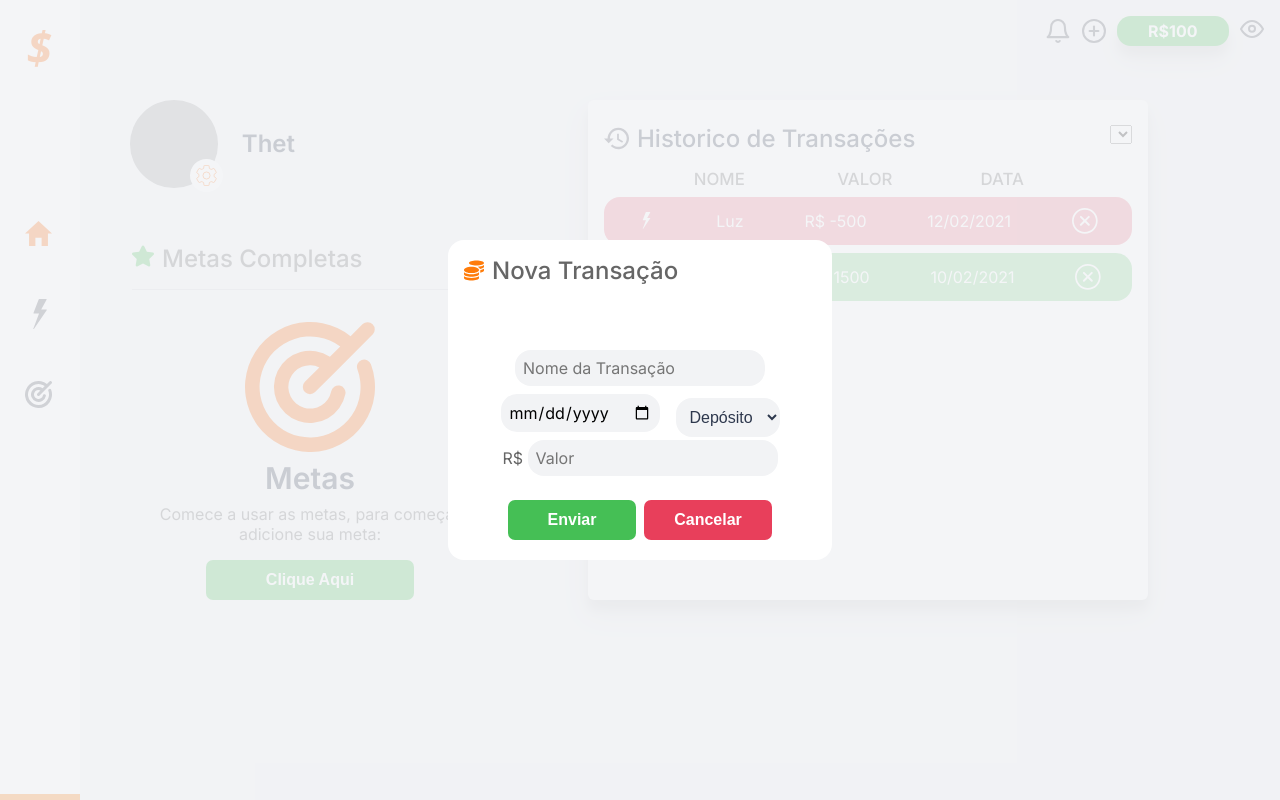
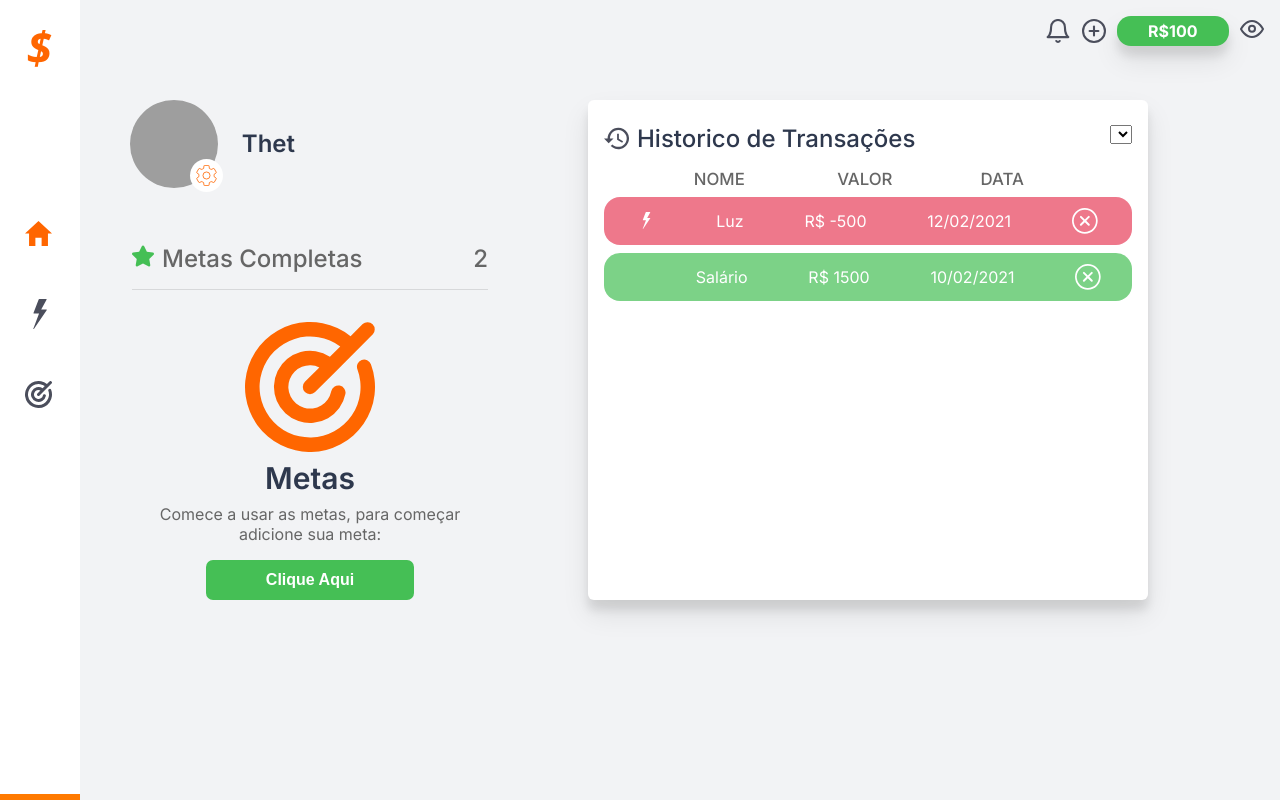
Before and after one commit to Ellathet/Cash, a Next.js app: page / in a window 1280 px wide. Built offline with nearby package versions, Linux system fonts and the light colour scheme; grey boxes are pictures that could not be loaded.

Commit message:
Add Modal for add transactions

```diff
--- a/package.json
+++ b/package.json
@@ -11,13 +11,16 @@
     "@types/node": "^14.14.31",
     "@types/react": "^17.0.2",
     "@types/react-dom": "^17.0.1",
+    "mongodb": "^3.6.4",
     "next": "10.0.7",
     "react": "17.0.1",
     "react-dom": "17.0.1",
     "react-select": "^4.1.0",
+    "sass": "^1.32.8",
     "typescript": "^4.2.2"
   },
   "devDependencies": {
+    "@types/mongodb": "^3.6.8",
     "@types/react-select": "^4.0.13"
   }
 }
--- a/src/components/AddModal.tsx
+++ b/src/components/AddModal.tsx
@@ -1,35 +1,67 @@
 import Image from "next/image";
+import { useContext } from "react";
+import { AddTransactionContext } from "../contexts/AddTransactionContext";
 
-import styles  from "../styles/components/AddModal.module.css";
+import styles  from "../styles/components/AddModal.module.scss";
 
 export function AddModal() {
 
+    const { toggleModalAdd } = useContext(AddTransactionContext)
+
+    interface TransactionModel {
+        name: string;
+        date: Date;
+        type: boolean;
+        value: number;
+    }
+
+    const addTransaction = event => {
+        event.preventDefault();
+
+        const transaction: TransactionModel = {
+            name: event.target.name.value,
+            date: event.target.date.value,
+            type: event.target.type.value,
+            value: event.target.value.value,
+        }
+        console.log(transaction)
+
+        return transaction
+    }
 
     return (
         <div className={styles.overlay}>
-            <div>
-                <span>
+            {/* Content */}
+            <div className={styles.modal}>
+                {/* Title */}
+                <span className={styles.title}>
                     <Image src="/icons/transaction.svg" width="20" height="20"/>
                     <p>Nova Transação</p>
                 </span>
-                    <form action="" className={styles.form}>
-                    <input type="text" id="name" maxLength={11} placeholder="Nome da Transação"/>
+                {/* Form */}
+                <form onSubmit={addTransaction} className={styles.content}>
+                    <label htmlFor="name" className={styles.srOnly}>Nome da Transação</label>
+                    <input type="text" id="name" name="name" maxLength={11} placeholder="Nome da Transação"/>
+                    {/* Date */}
                     <div className={styles.date}>
-                        <input type="date"/>
-                        <div>
-                                <select name="" id="" className={styles.TransactionType}>
+                        <label htmlFor="date" className={styles.srOnly}>Data da Transação</label>
+                        <input type="date" id="date" name="date"/>
+
+                        <label htmlFor="type" className={styles.srOnly}>Tipo da Transação</label>
+                        <select name="type" id="" className={styles.TransactionType}>
                             <option value="true">Depósito</option>
                             <option value="false">Retirada</option>
                         </select>
                     </div>
-
+                    {/* Valor */}
+                        <div className={styles.value}>
+                            <label htmlFor="value" className={styles.srOnly}>Valor da Transação</label>
+                            <span> R$ </span> <input type="number"placeholder="Valor" name="value"/>
                         </div>
-                <span>
-                    R$ <input type="number"placeholder="Valor"/>
-                </span>
-                <div className={styles.Buttons}>
-                    <button>Enviar</button>
-                    <button>Cancelar</button>
+                    {/* Buttons */}
+                    <div className={styles.buttons}>
+                        <button type="submit" onClick={toggleModalAdd}>Enviar</button>
+                        <button onClick={toggleModalAdd}>Cancelar</button>
                     </div>
                 </form>
             </div>
--- a/src/components/HeadMenu.tsx
+++ b/src/components/HeadMenu.tsx
@@ -4,9 +4,11 @@ import Image from "next/image";
 import { useContext, useState } from 'react';
 
 import { VisibilityContext } from "../contexts/VisibilityContext"
+import { AddTransactionContext } from '../contexts/AddTransactionContext';
 
 export function HeaderMenu() {
 
+    const { toggleModalAdd } = useContext(AddTransactionContext)
     const { visibility, toggle } = useContext(VisibilityContext)
 
     function VisibilityToggle( visibility ) {
@@ -29,7 +31,7 @@ export function HeaderMenu() {
     return (
         <div className={styles.HeadMenu}>
             <Image src="/icons/bell.svg" alt="Sino de Notificação" width="24" height="24"/>
-            <Image src="/icons/plus.svg" alt="Adicionar" width="24" height="24"className={styles.add}/>
+            <Image src="/icons/plus.svg" alt="Adicionar" width="24" height="24"className={styles.add} onClick={toggleModalAdd}/>
             <div className={VisibilityToggle(visibility).classStyle}>
                 <span>R$100</span>
             </div>
--- /dev/null
+++ b/src/contexts/AddTransactionContext.tsx
@@ -0,0 +1,29 @@
+import React, { createContext, ReactNode, useState } from "react";
+import { AddModal } from "../components/AddModal";
+
+interface AddTransactionContextData {
+    modalAdd: boolean;
+    toggleModalAdd: () => void;
+}
+
+
+export const AddTransactionContext = createContext({} as AddTransactionContextData)
+
+interface AddTransactionProviderProps {
+    children: ReactNode;
+}
+export function AddTransactionProvider ({children}: AddTransactionProviderProps) {
+
+    const [ modalAdd, setModalAdd ] = useState(false);
+    const toggleModalAdd = () => setModalAdd(!modalAdd);
+
+    return (
+        <AddTransactionContext.Provider value={{
+            modalAdd,
+            toggleModalAdd,
+        }}>
+            {children}
+            { modalAdd && <AddModal/>}
+        </AddTransactionContext.Provider>
+    )
+}
--- a/src/pages/_app.tsx
+++ b/src/pages/_app.tsx
@@ -2,6 +2,7 @@
 import { AddModal } from '../components/AddModal';
 import { HeaderMenu } from '../components/HeadMenu';
 import { Menu } from '../components/Menu';
+import { AddTransactionProvider } from '../contexts/AddTransactionContext';
 import { VisibilityProvider } from '../contexts/VisibilityContext';
 import '../styles/global.css';
 
@@ -10,7 +11,7 @@ function MyApp({ Component, pageProps }) {
   return (
     <>
     <VisibilityProvider>
-    <AddModal/>
+      <AddTransactionProvider>
       <aside>
           <Menu/>
         </aside>
@@ -20,6 +21,7 @@ function MyApp({ Component, pageProps }) {
           </header>
         </main>
       <Component {...pageProps} />
+      </AddTransactionProvider>
     </VisibilityProvider>
     </>
   )
--- /dev/null
+++ b/src/pages/api/transactions.ts
@@ -0,0 +1,3 @@
+export default function handler(req, res) {
+    res.status(200).json({ name: 'John Doe' })
+  }
--- a/src/pages/index.tsx
+++ b/src/pages/index.tsx
@@ -6,7 +6,6 @@ import { Profile } from '../components/Profile';
 import { CompletedGoals } from '../components/CompletedGoals';
 import {GoalsProfile } from '../components/GoalsProfile';
 import { TransacionsHistory } from '../components/TransactionsHistory';
-
 
 export default function Home () {
   return (
--- a/src/styles/components/AddModal.module.css
+++ /dev/null
@@ -1,110 +0,0 @@
-.overlay {
-    background: rgba(242,243,245, 0.8);
-    position: fixed;
-    top: 0;
-    bottom: 0;
-    left: 0;
-    right: 0;
-    z-index: 2;
-
-    display: flex;
-    justify-content: center;
-    align-items: center;
-}
-
-.overlay > div{
-    background: var(--white);
-    border-radius: 1rem;
-    height: 40%;
-    min-height: 20rem;
-    width: 30%;
-    min-width: 22rem;
-    padding: 1rem;
-}
-
-.form {
-    height: 20rem;
-    display: flex;
-    justify-content: center;
-    align-items: center;
-    flex-direction: column;
-
-    padding: 1.5rem;
-}
-
-.form input {
-    padding: 0.5rem;
-    margin-bottom: 0.5rem;
-    border: none;
-    background: var(--background);
-    border-radius: 1rem;
-}
-
-.date {
-    display: flex;
-    align-items: center;
-    justify-content: center;
-    flex-direction: row;
-
-    gap: 1rem;
-}
-
-.overlay > div span:first-child{
-    display: flex;
-    gap: 0.5rem;
-}
-
-.overlay > div span:first-child p {
-    font-size: 1.5rem;
-    font-weight: 500;
-}
-
-.Buttons{
-    display: flex;
-    gap: 0.5rem;
-}
-
-.form button {
-    display: flex;
-    align-items: center;
-    justify-content: center;
-    border: 0;
-    padding: 10px;
-    color: var(--white);
-    font-weight: 600;
-    font-size: 1rem;
-    border-radius: 7px;
-    width: 8rem;
-    height: 2.5rem;
-    margin-top: 1rem;
-    transition: filter 0.5s;
-}
-
-.form button:first-child {
-    background-color: var(--green);
-}
-
-.form button:last-child {
-    background-color: var(--red);
-}
-
-.form button:hover {
-    filter: brightness(0.9);
-}
-
-.TransactionType {
-    background: var(--background);
-    align-items: center;
-    justify-content: center;
-    border: 0;
-    padding: 10px;
-    color: var(--title);
-    font-weight: 500;
-    font-size: 1rem;
-    border-radius: 1rem;
-    transition: filter 0.5s;
-}
-
-.TransactionType option {
-    background: var(--background);
-}
--- /dev/null
+++ b/src/styles/components/AddModal.module.scss
@@ -0,0 +1,179 @@
+.overlay {
+    background: rgba(242,243,245, 0.8);
+    position: fixed;
+    top: 0;
+    bottom: 0;
+    left: 0;
+    right: 0;
+    z-index: 2;
+
+    display: flex;
+    justify-content: center;
+    align-items: center;
+
+    animation: into 0.3s ease-in-out;
+}
+
+.srOnly {
+    position: absolute;
+    width: 1px;
+    height: 1px;
+    padding: 0;
+    margin: -1px;
+    overflow: hidden;
+    clip:  rect(0, 0, 0, 0);
+    white-space: nowrap;
+    border-width: 0;
+}
+
+.modal {
+    background: var(--white);
+    border-radius: 1rem;
+
+    padding: 1rem;
+
+    height: 40%;
+    min-height: 20rem;
+    width: 30%;
+    min-width: 30rem;
+
+    animation: into 0.5s ease-in-out;
+}
+
+@keyframes into {
+    0% {
+        opacity: 0%;
+    }
+
+    100% {
+        opacity: 100%;
+    }
+}
+
+.title {
+    display: flex;
+
+    margin-top: 0.5rem;
+    margin-left: 1rem;
+
+    gap: 0.5rem;
+}
+
+.overlay > div span:first-child p {
+    font-size: 1.5rem;
+    font-weight: 500;
+}
+
+.content {
+    display: flex;
+    flex-direction: column;
+    justify-content: center;
+    align-items: center;
+
+    padding: 1.5rem 1rem 1rem;
+}
+
+.content input, .date select{
+    background: var(--background);
+
+    border: solid 1px var(--text);
+    border-radius: 1rem;
+
+    padding: 0.5rem;
+    margin-bottom: 0.5rem;
+
+    width: 100%;
+    height: 2.5rem;
+}
+
+.date {
+    display: flex;
+    align-items: center;
+    justify-content: center;
+
+    gap: 0.5rem;
+
+    width: 100%;
+}
+
+.date select, .date input {
+    width: 50%;
+}
+
+.date input {
+    color: var(--text);
+}
+
+.TransactionType {
+    color: var(--text);
+    font-weight: 500;
+    font-size: 1rem;
+}
+
+.TransactionType option {
+    background: var(--background);
+}
+
+.value {
+    display: flex;
+    align-items: center;
+    justify-content: center;
+    gap: 0.5rem;
+
+    width: 100%;
+}
+
+.value span {
+    position: relative;
+
+    top: -0.185rem;
+
+    font-size: 1.5rem;
+    font-weight: 400;
+    color: var(--text);
+}
+
+.buttons{
+    display: flex;
+    gap: 0.5rem;
+}
+
+.buttons button {
+    display: flex;
+    align-items: center;
+    justify-content: center;
+
+    padding: 10px;
+    width: 8rem;
+    height: 2.5rem;
+    margin-top: 0.5rem;
+
+    border: 0;
+    border-radius: 7px;
+
+    color: var(--white);
+    font-weight: 600;
+    font-size: 1rem;
+
+    transition: filter 0.5s ease;
+    transition: background-color 1s ease;
+}
+
+.buttons button:first-child {
+    background-color: var(--green);
+}
+
+.buttons button:last-child {
+    color: var(--red);
+    background-color: var(--white);
+    border: solid 2px var(--red);
+}
+
+.buttons button:hover {
+    filter: brightness(0.9);
+}
+
+.buttons button:last-child:hover{
+    color: var(--white);
+    background-color: var(--red);
+}
--- a/src/styles/global.css
+++ b/src/styles/global.css
@@ -1,3 +1,7 @@
+::-webkit-calendar-picker-indicator {
+    filter:contrast(5%);
+}
+
 *{
     margin: 0;
     padding: 0;
--- a/tsconfig.json
+++ b/tsconfig.json
@@ -22,7 +22,7 @@
     "next-env.d.ts",
     "**/*.ts",
     "**/*.tsx"
-  ],
+, "src/util/mongodb.js"  ],
   "exclude": [
     "node_modules"
   ]
```
Also changed, not shown: src/contexts/VisibilityContext.tsx (+1 -7 lines), 1 other file (tests, documents, lock files or other folders). Lines whose indentation alone changed are shown as unchanged.
